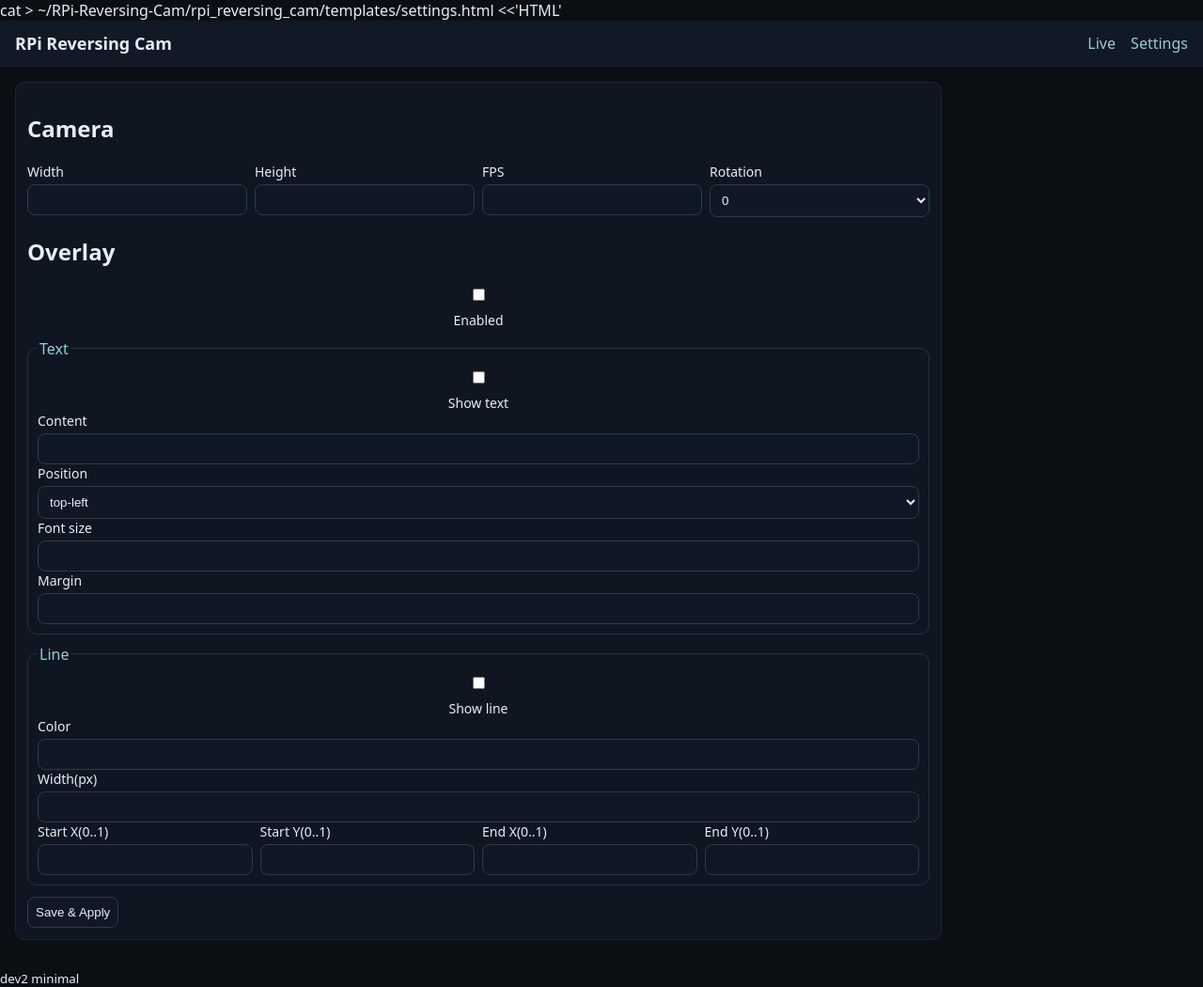
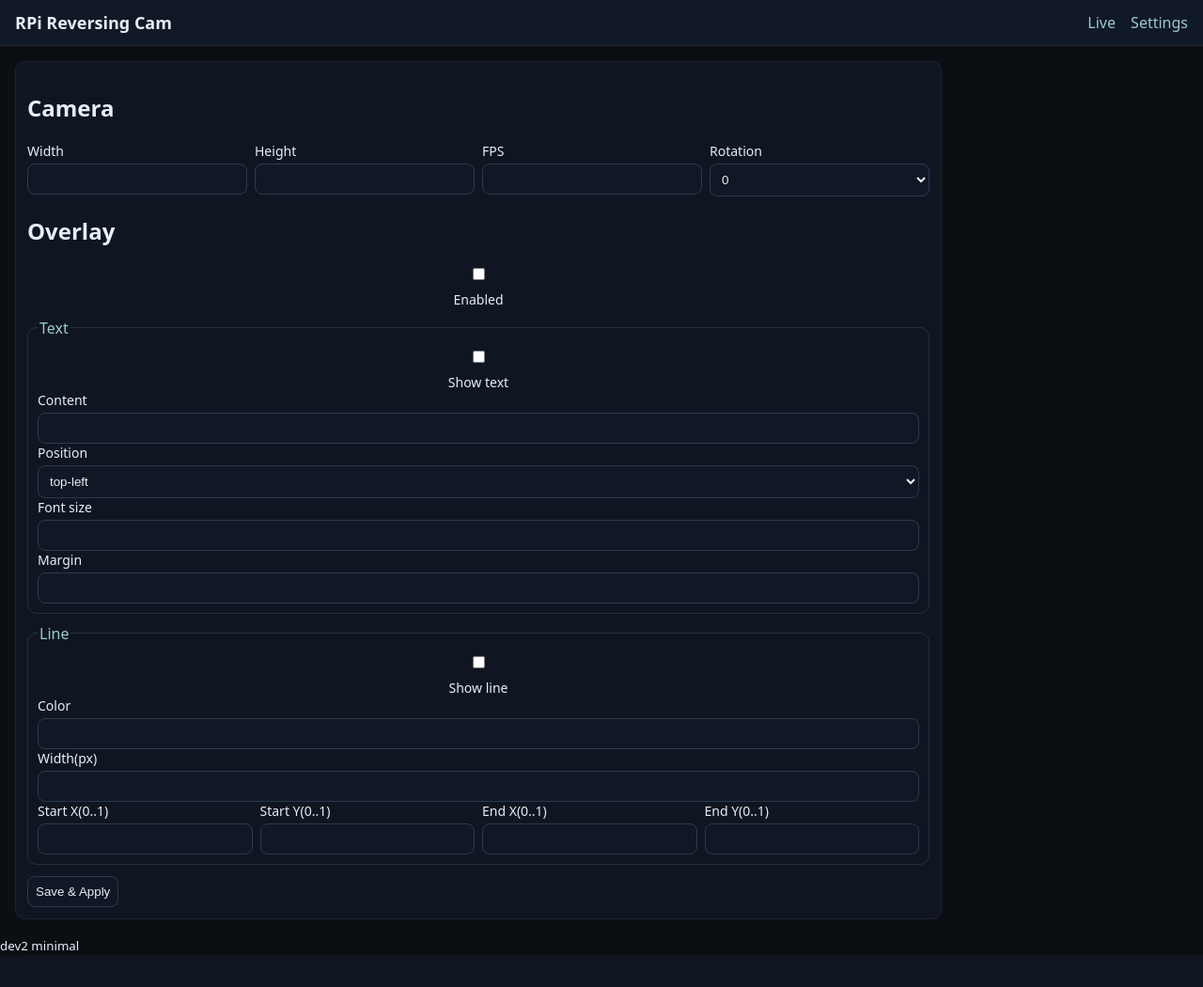
Before and after one commit to soler2000/RPi-Reversing-Cam, a Flask app: template rpi_reversing_cam/templates/settings.html in a window 1280 px wide. Shown: the whole page at 94% size. After the commit the page ends 1016 px from the top, so only its background shows below. Run offline with Flask 2, Linux system fonts and the light colour scheme; the template is opened without the code that fills it, so the values that code supplies are empty; parts of the project's set-up code (start-up, migrations or seed data) failed here and were passed over.

Commit message:
Update settings.html

```diff
--- a/rpi_reversing_cam/templates/settings.html
+++ b/rpi_reversing_cam/templates/settings.html
@@ -1,4 +1,3 @@
-cat > ~/RPi-Reversing-Cam/rpi_reversing_cam/templates/settings.html <<'HTML'
 {% extends "base.html" %}
 {% block content %}
 <form method="post" class="card">
@@ -52,4 +51,3 @@ cat > ~/RPi-Reversing-Cam/rpi_reversing_cam/templates/settings.html <<'HTML'
   </div>
 </form>
 {% endblock %}
-HTML
```
